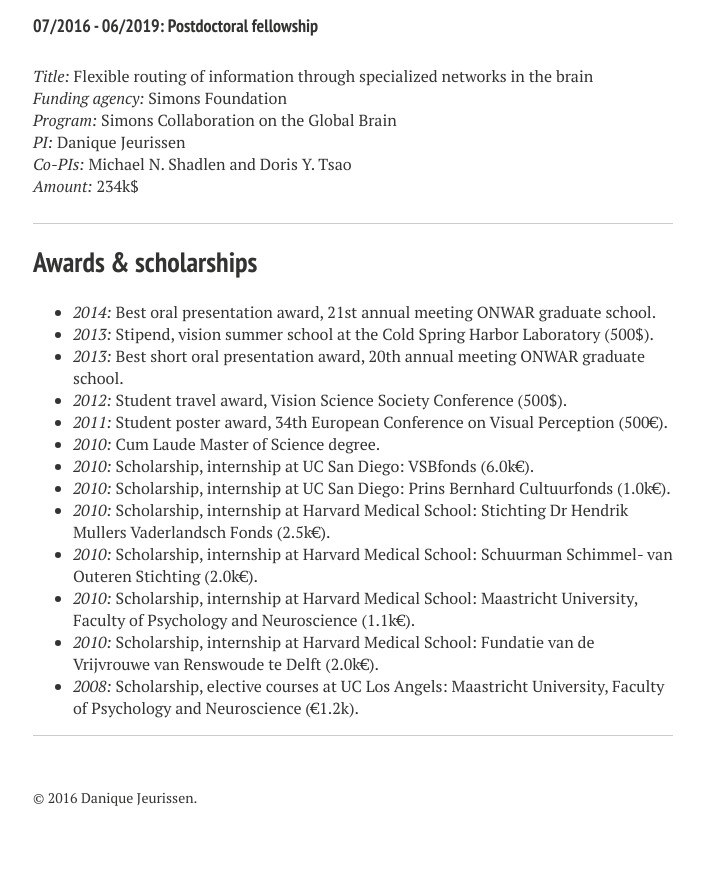
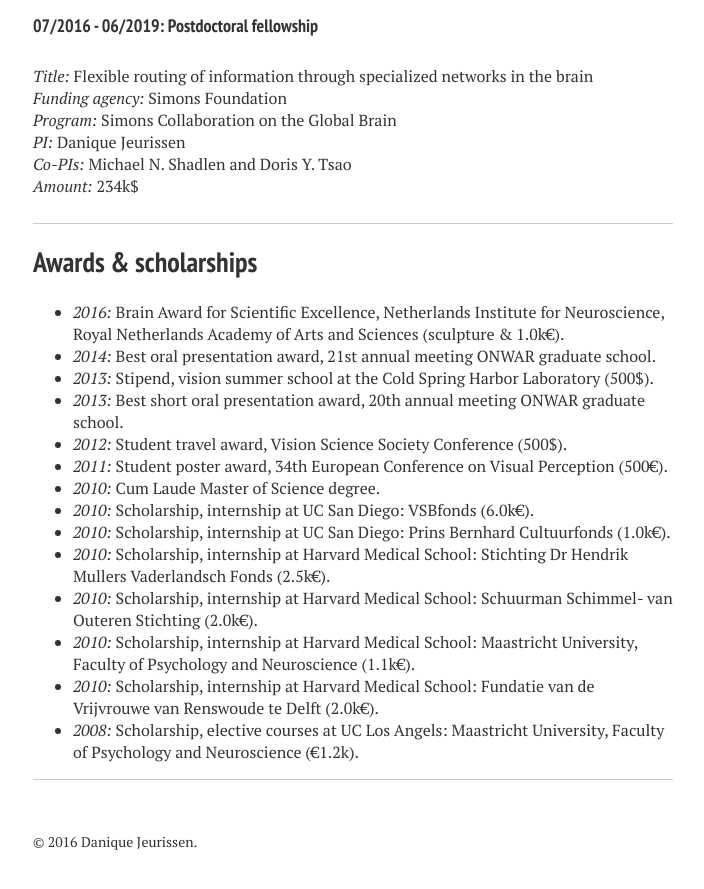
Before and after one commit to DaniqueJeurissen/DaniqueJeurissen.github.io, a Jekyll site: the page built from cv/index.md, in a window 1280 px wide and 900 px high, scrolled down 1757 px. Shown: the top 889 px of the window, without its empty margins (287-991 px from the left). Built offline with Jekyll 4.4.1, drawn with Linux system fonts in a browser that asks for light colours; nearby versions of some CDN libraries; before the commit the page ends 2613 px from its top, so only the background shows below that.

Commit message:
Updated text of CV

```diff
--- a/cv/index.md
+++ b/cv/index.md
@@ -19,6 +19,7 @@ _Advisor:_ Prof. Michael N. Shadlen<br/>
 _Co-advisor:_ Prof. Doris Y. Tsao (Caltech)<br/>
 _Fellowship:_ Simons Foundation<br/>
 
+
 ---
 
 ## Education
@@ -34,6 +35,7 @@ _Co-advisor:_ Dr. Matthew W. Self<br/>
 #### 08/2010 - 11/2010: Research internship
 **University of California San Diego (UCSD)**<br/>
 Center for Brain and Cognition, San Diego, CA, USA<br/>
+
 
 #### 01/2010 - 07/2010: Research internship
 **Harvard Medical School**<br/>
@@ -51,6 +53,7 @@ Department of Psychology, Los Angeles, CA, USA<br/>
 **Maastricht University**<br/>
 Department of Psychology and Neuroscience, Maastricht, the Netherlands<br/>
 
+
 ---
 
 ## Research grants
@@ -63,10 +66,12 @@ _PI:_ Danique Jeurissen<br/>
 _Co-PIs:_ Michael N. Shadlen and Doris Y. Tsao<br/>
 _Amount:_ 234k$<br/>
 
+
 ---
 
 ## Awards & scholarships
 
+* _2016:_ Brain Award for Scientific Excellence, Netherlands Institute for Neuroscience, Royal Netherlands Academy of Arts and Sciences (sculpture & 1.0k€).<br/>
 * _2014:_ Best oral presentation award, 21st annual meeting ONWAR graduate school.<br/>
 * _2013:_ Stipend, vision summer school at the Cold Spring Harbor Laboratory (500$).<br/>
 * _2013:_ Best short oral presentation award, 20th annual meeting ONWAR graduate school.<br/>
@@ -81,4 +86,5 @@ _Amount:_ 234k$<br/>
 * _2010:_ Scholarship, internship at Harvard Medical School: Fundatie van de Vrijvrouwe van Renswoude te Delft (2.0k€).<br/>
 * _2008:_ Scholarship, elective courses at UC Los Angels: Maastricht University, Faculty of Psychology and Neuroscience (€1.2k).<br/>
 
+
 ---
```
